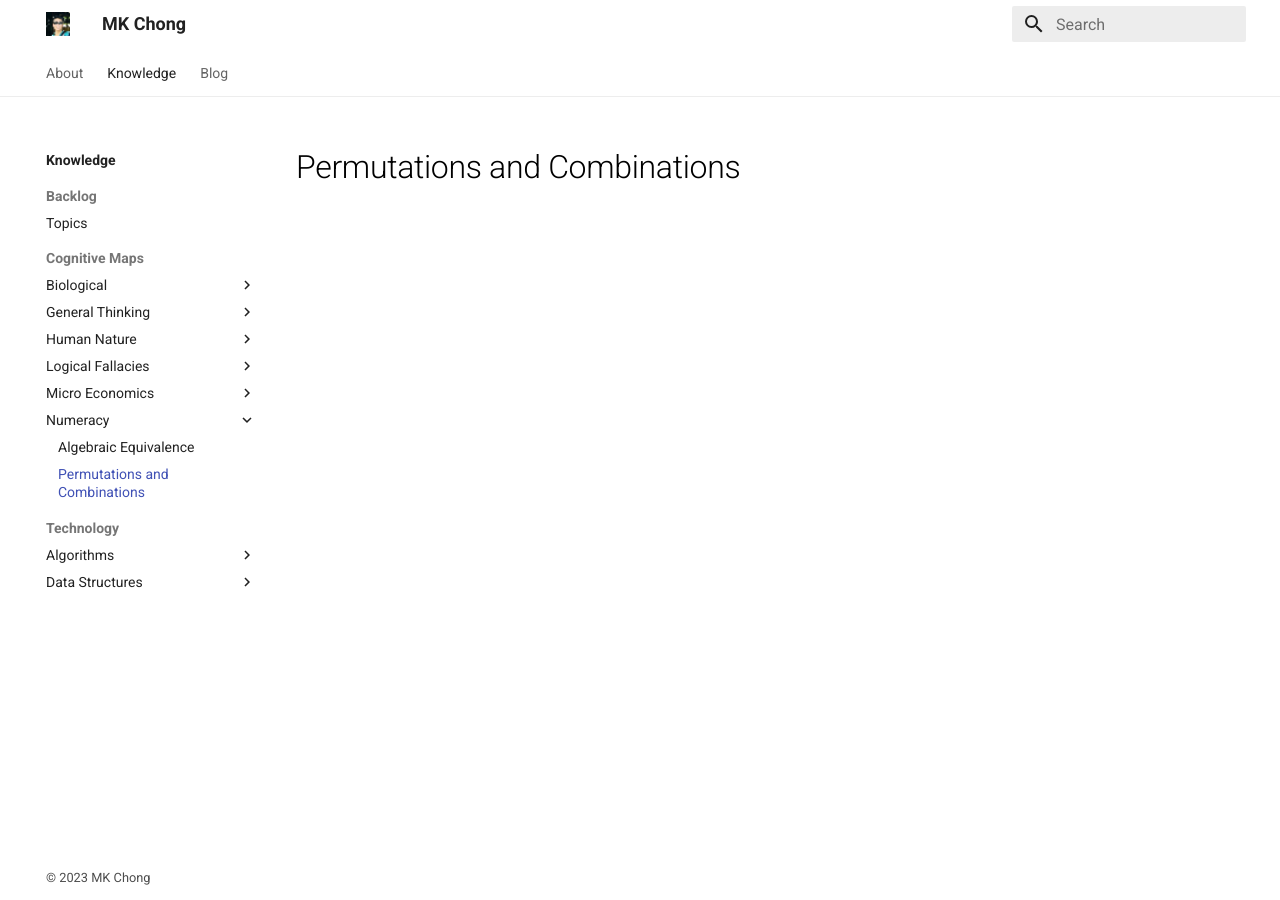
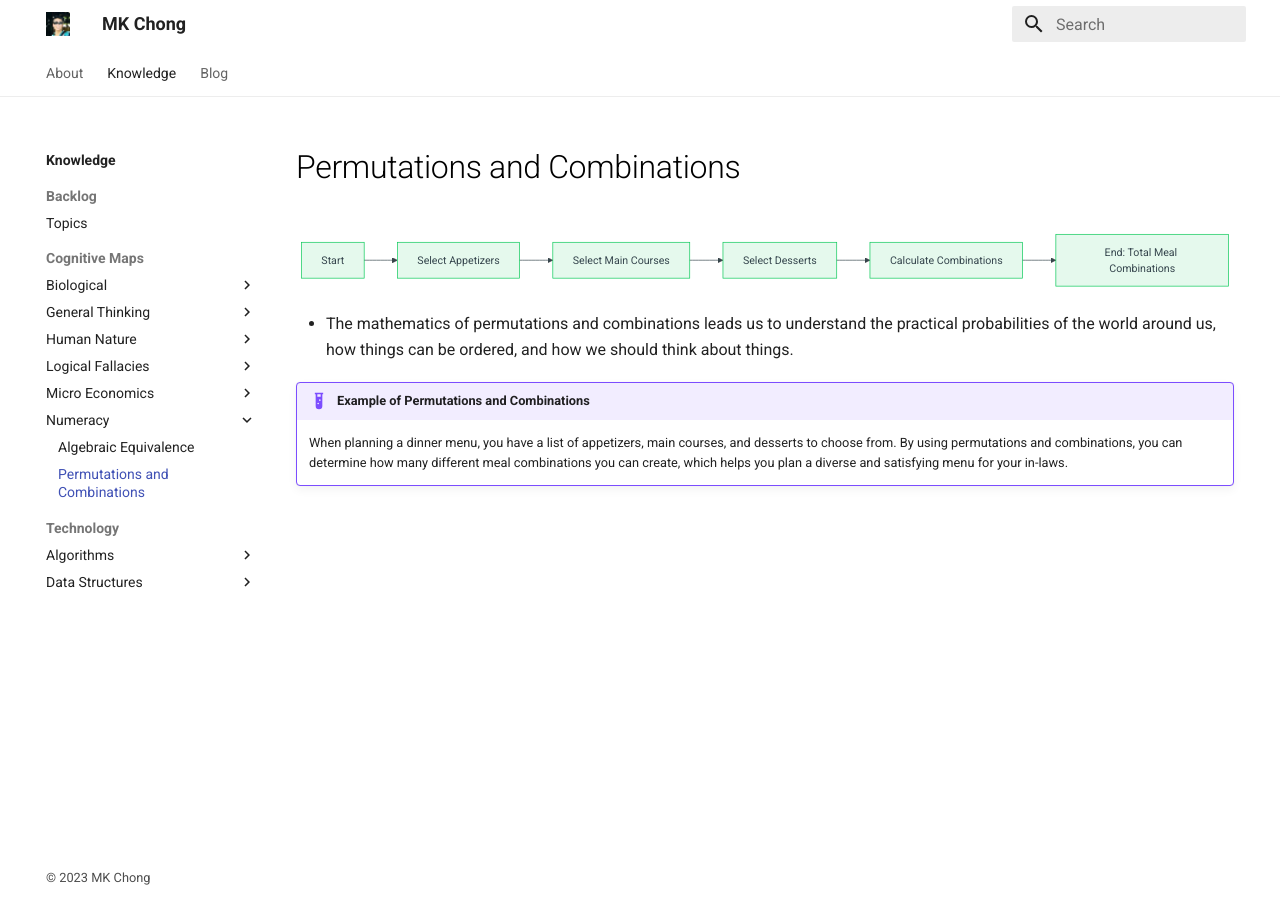
Before and after one commit to mk3-14159/mk3-14159.github.io, an MkDocs documentation site: the page built from docs/Knowledge/Cognitive Maps/Numeracy/permutationsAndCombinations.md, in a window 1280 px wide. Built offline with MkDocs 1.6.1 and Material for MkDocs 9.7.7, drawn with Linux system fonts in a browser that asks for light colours.

Commit message:
added Numeracy, permutations and combinations

````diff
--- a/docs/Knowledge/Cognitive Maps/Numeracy/permutationsAndCombinations.md
+++ b/docs/Knowledge/Cognitive Maps/Numeracy/permutationsAndCombinations.md
@@ -2,3 +2,18 @@
 title: Permutations and Combinations
 description: Numeracy, Permutations and Combinations
 ---
+
+```mermaid
+flowchart LR
+    A[Start] --> B[Select Appetizers]
+    B --> C[Select Main Courses]
+    C --> D[Select Desserts]
+    D --> E[Calculate Combinations]
+    E --> F[End: Total Meal Combinations]
+
+```
+
+- The mathematics of permutations and combinations leads us to understand the practical probabilities of the world around us, how things can be ordered, and how we should think about things.
+
+!!! example "Example of Permutations and Combinations"
+    When planning a dinner menu, you have a list of appetizers, main courses, and desserts to choose from. By using permutations and combinations, you can determine how many different meal combinations you can create, which helps you plan a diverse and satisfying menu for your in-laws.
````
Also changed, not shown: docs/Knowledge/Backlog/backlog.md (+2 -2 lines).
